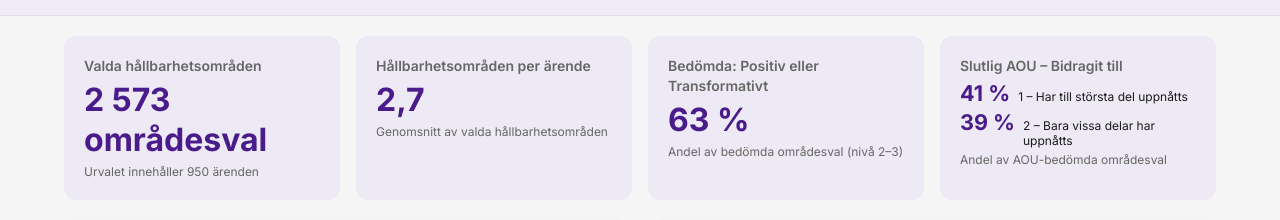
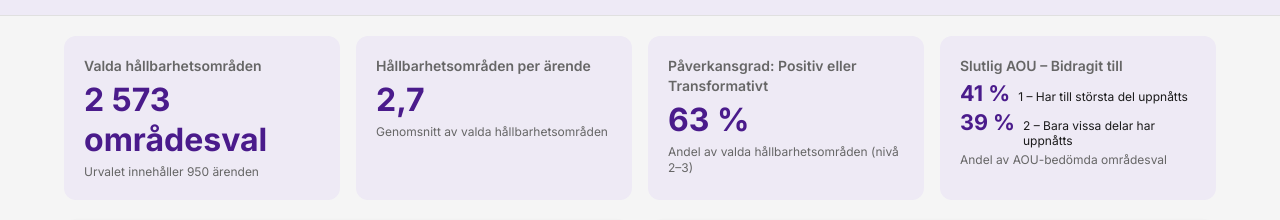
Before and after one commit to bjoottG/hallbarighet, a Next.js app: page /diagram in a window 1280 px wide. Shown: the part 331-551 px from the top of the page. Built offline with nearby package versions, Linux system fonts and the light colour scheme.

Commit message:
KPI: byt rubrik till 'Påverkansgrad: Positiv eller Transformativt'
Undertexten ändrad till 'Andel av valda hållbarhetsområden (nivå 2–3)'.

Co-Authored-By: Claude Fable 5 <noreply@anthropic.com>

```diff
--- a/src/app/diagram/page.tsx
+++ b/src/app/diagram/page.tsx
@@ -61,7 +61,7 @@ export default function DiagramPage() {
         <div className="grid grid-cols-4 gap-4">
           <KPICard title="Valda hållbarhetsområden" value={`${formatNumber(kpiAntalOmradesval(filtered))} områdesval`} subtitle={`Urvalet innehåller ${formatNumber(filtered.length)} ärenden`} />
           <KPICard title="Hållbarhetsområden per ärende" value={kpiSnittOmraden(filtered).toLocaleString('sv-SE', { maximumFractionDigits: 1 })} subtitle="Genomsnitt av valda hållbarhetsområden" />
-          <KPICard title="Bedömda: Positiv eller Transformativt" value={formatPct(kpiAndelAosPositiv(filtered))} subtitle="Andel av bedömda områdesval (nivå 2–3)" />
+          <KPICard title="Påverkansgrad: Positiv eller Transformativt" value={formatPct(kpiAndelAosPositiv(filtered))} subtitle="Andel av valda hållbarhetsområden (nivå 2–3)" />
           <KPIListCard
             title="Slutlig AOU – Bidragit till"
             items={[
--- a/src/app/tabeller/page.tsx
+++ b/src/app/tabeller/page.tsx
@@ -61,7 +61,7 @@ export default function OversiktPage() {
         <div className="grid grid-cols-4 gap-4">
           <KPICard title="Valda hållbarhetsområden" value={`${formatNumber(kpis.omradesval)} områdesval`} subtitle={`Urvalet innehåller ${formatNumber(filtered.length)} ärenden`} />
           <KPICard title="Hållbarhetsområden per ärende" value={kpis.snittOmraden.toLocaleString('sv-SE', { maximumFractionDigits: 1 })} subtitle="Genomsnitt av valda hållbarhetsområden" />
-          <KPICard title="Bedömda: Positiv eller Transformativt" value={formatPct(kpis.andelAosPositiv)} subtitle="Andel av bedömda områdesval (nivå 2–3)" />
+          <KPICard title="Påverkansgrad: Positiv eller Transformativt" value={formatPct(kpis.andelAosPositiv)} subtitle="Andel av valda hållbarhetsområden (nivå 2–3)" />
           <KPIListCard
             title="Slutlig AOU – Bidragit till"
             items={[
```
